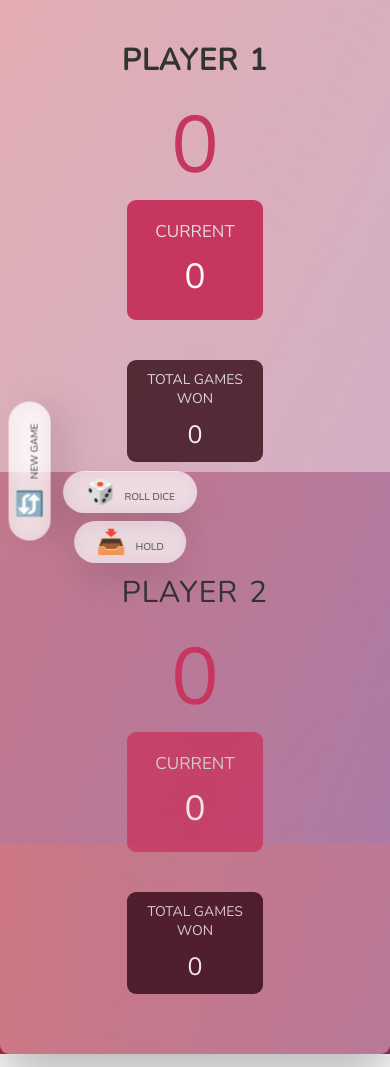
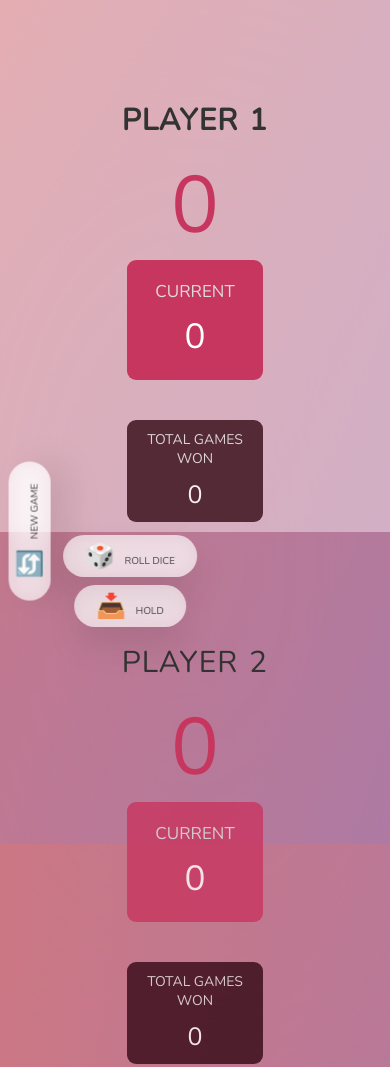
Before and after one commit to melissavr/dice-game, a plain HTML site: page index.html in a window 390 px wide. Shown: the top 1067 px of the page. Drawn offline with nearby package versions, Linux system fonts and the light colour scheme.

Commit message:
mobile adaptation

```diff
--- a/style.css
+++ b/style.css
@@ -208,7 +208,7 @@ main {
 
   section.player.player--0 {
     margin-top: 10rem;
-    padding-top: 5rem;
+    padding-top: 17rem;
   }
 
   section.player.player--1 {
@@ -221,23 +221,23 @@ main {
     padding: 0.5rem 2.2rem;
   }
   .btn--roll {
-    top: 62.1rem;
+    top: 75.5rem;
     left: 13rem;
   }
 
   .btn--hold {
-    top: 67.1rem;
+    top: 80.5rem;
     left: 13rem;
   }
 
   .btn--new {
-    top: 60rem;
+    top: 73rem;
     left: -4rem;
     transform: rotate(-90deg);
   }
 
   .dice {
-    top: 63.2rem;
+    top: 76rem;
     left: 75%;
     height: 8rem;
   }
@@ -248,6 +248,7 @@ main {
 
   .name {
     font-size: 3rem;
+    margin-top: 1rem;
   }
 
   .current,
```
